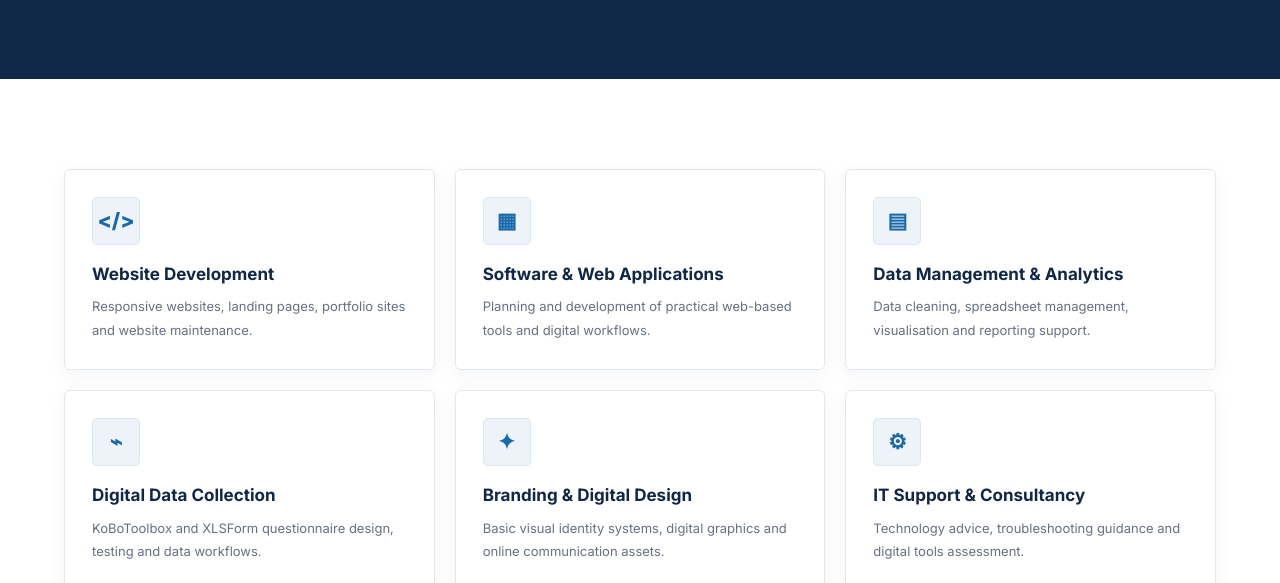
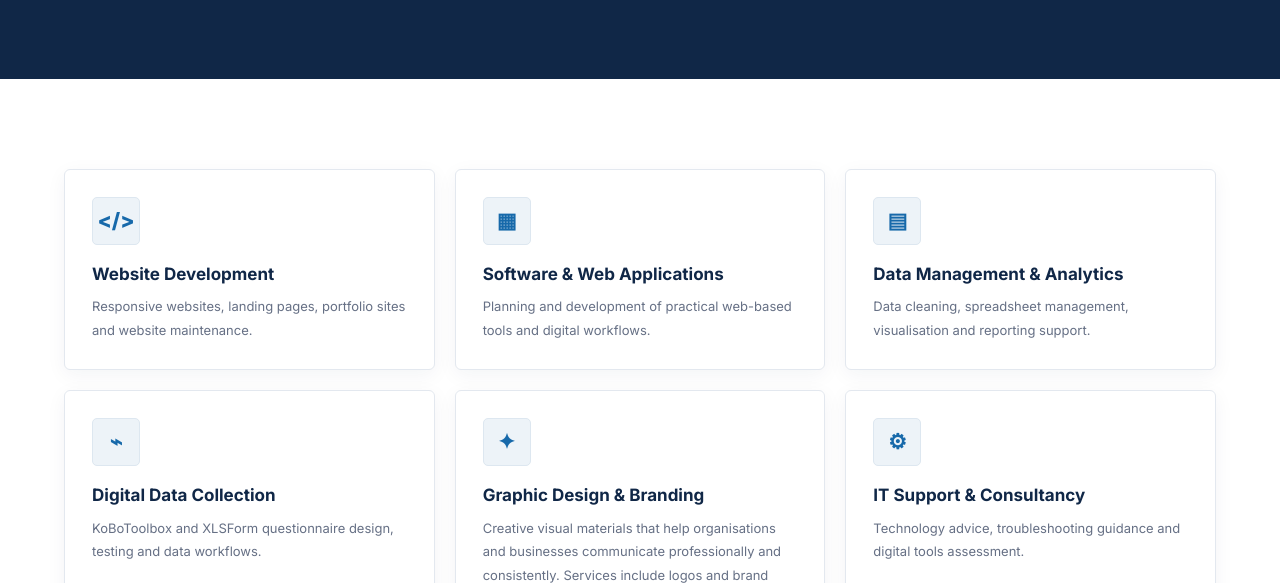
Before and after one commit to Nhialmabior/nilevanguard-consultants, a plain HTML site: page services.html in a window 1280 px wide. Shown: the part 369-952 px from the top of the page. Drawn offline with Linux system fonts and the light colour scheme.

Commit message:
Expand graphic design and branding services

```diff
--- a/services.html
+++ b/services.html
@@ -1,6 +1,6 @@
 <!DOCTYPE html>
 <html lang="en"><head><meta charset="UTF-8"><meta name="viewport" content="width=device-width, initial-scale=1.0">
-<title>Services | NileVanguard Consultants</title><meta name="description" content="Explore software, digital, data and IT services proposed by NileVanguard Consultants.">
+<title>Services | NileVanguard Consultants</title><meta name="description" content="Explore website development, graphic design, branding, data, digital collection and IT services from NileVanguard Consultants.">
 <link rel="icon" href="assets/logo/favicon.svg" type="image/svg+xml"><link rel="stylesheet" href="css/style.css">
 <link rel="preconnect" href="https://fonts.googleapis.com"><link rel="preconnect" href="https://fonts.gstatic.com" crossorigin>
 <link href="https://fonts.googleapis.com/css2?family=Inter:wght@400;500;600;700;800&display=swap" rel="stylesheet"></head>
@@ -15,7 +15,7 @@
 <article class="card"><div class="card-icon">▦</div><h3>Software &amp; Web Applications</h3><p>Planning and development of practical web-based tools and digital workflows.</p></article>
 <article class="card"><div class="card-icon">▤</div><h3>Data Management &amp; Analytics</h3><p>Data cleaning, spreadsheet management, visualisation and reporting support.</p></article>
 <article class="card"><div class="card-icon">⌁</div><h3>Digital Data Collection</h3><p>KoBoToolbox and XLSForm questionnaire design, testing and data workflows.</p></article>
-<article class="card"><div class="card-icon">✦</div><h3>Branding &amp; Digital Design</h3><p>Basic visual identity systems, digital graphics and online communication assets.</p></article>
+<article class="card"><div class="card-icon">✦</div><h3>Graphic Design &amp; Branding</h3><p>Creative visual materials that help organisations and businesses communicate professionally and consistently. Services include logos and brand identity, flyers, posters, brochures, banners, social media graphics, presentation designs and branded stationery.</p></article>
 <article class="card"><div class="card-icon">⚙</div><h3>IT Support &amp; Consultancy</h3><p>Technology advice, troubleshooting guidance and digital tools assessment.</p></article>
 <article class="card"><div class="card-icon">▣</div><h3>Digital Skills Training</h3><p>Introductory computer, web and digital productivity training.</p></article>
 <article class="card"><div class="card-icon">⌘</div><h3>Information Management</h3><p>Support for structured records, forms, reporting templates and information workflows.</p></article>
```
